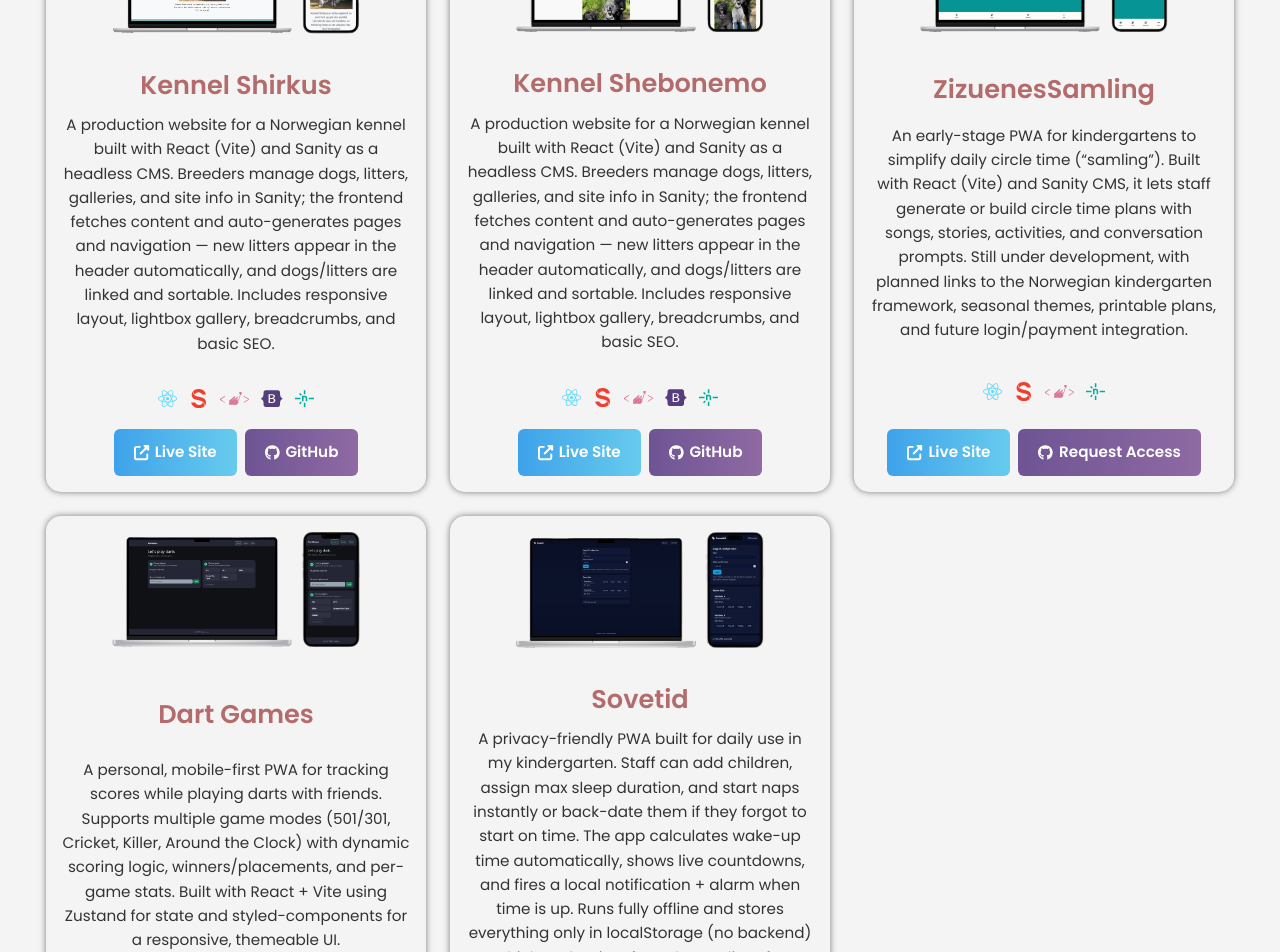
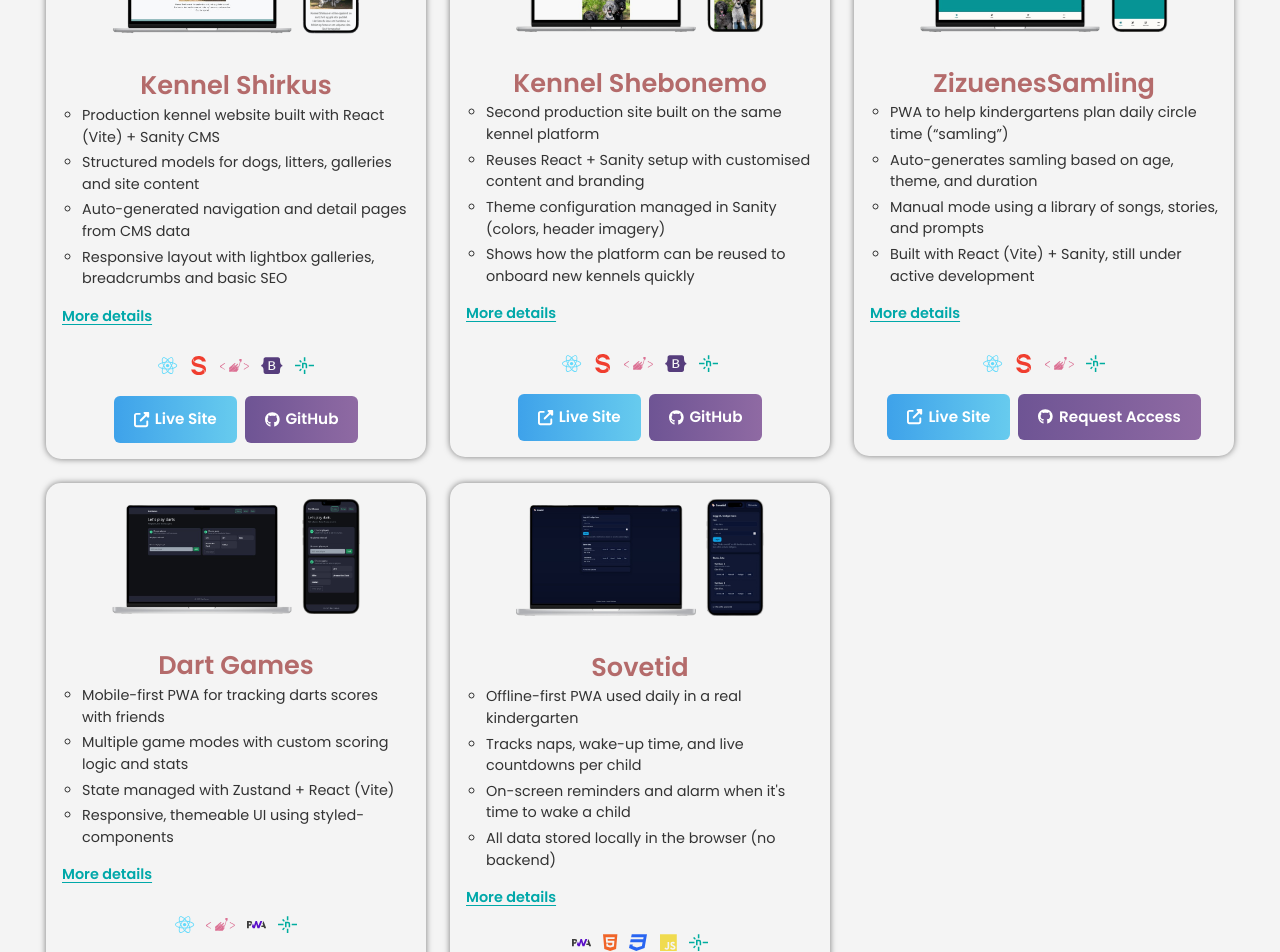
Before and after one commit to IceGreenGalactic/Portfolio2, a React (Vite) app: page / in a window 1280 px wide. Shown: the part 680-1632 px from the top of the page. Built offline with nearby package versions, Linux system fonts and the light colour scheme.

Commit message:
big project update - updates text and style

```diff
--- a/src/components/ProjectCards/ProjectSection.jsx
+++ b/src/components/ProjectCards/ProjectSection.jsx
@@ -10,6 +10,9 @@ import {
   ProjectDescription,
   Buttons,
   Title,
+  MoreToggle,
+  HighlightsList,
+  HighlightItem,
 } from "./ProjectSection.styled";
 import TechIcons from "./TechIcons";
 import HolidazePcImage from "../../assets/images/HolidazePc.png";
@@ -33,13 +36,21 @@ import { FontAwesomeIcon } from "@fortawesome/react-fontawesome";
 import { faGithub } from "@fortawesome/free-brands-svg-icons";
 import { faExternalLinkAlt } from "@fortawesome/free-solid-svg-icons";
 
-const ProjectSection = () => {
 const projects = [
   {
     id: "personal-1",
     title: "Kennel Shirkus",
-      description:
-        "A production website for a Norwegian kennel built with React (Vite) and Sanity as a headless CMS. Breeders manage dogs, litters, galleries, and site info in Sanity; the frontend fetches content and auto-generates pages and navigation — new litters appear in the header automatically, and dogs/litters are linked and sortable. Includes responsive layout, lightbox gallery, breadcrumbs, and basic SEO.",
+    highlights: [
+      "Production kennel website built with React (Vite) + Sanity CMS",
+      "Structured models for dogs, litters, galleries and site content",
+      "Auto-generated navigation and detail pages from CMS data",
+      "Responsive layout with lightbox galleries, breadcrumbs and basic SEO",
+    ],
+    description: `Kennel Shirkus is the first production deployment of a reusable kennel platform I designed and built with React (Vite) and Sanity as a headless CMS. Breeders manage dogs, litters, galleries, and site information directly in Sanity, and the frontend dynamically generates navigation and detail pages from that structured content — new litters automatically appear in the menu, and dogs and litters are linked and easy to browse.
+
+The platform includes a responsive layout, image lightbox galleries, breadcrumbs, and basic SEO handling. Since everything is CMS-driven, the client can update the site independently.
+
+On top of the core platform I implemented a simple theming system where admins can define seasonal or branded colour schemes and header images in Sanity and activate one with a single toggle.`,
     liveLink: "https://shirkus.no/",
     githubLink: "https://github.com/IceGreenGalactic/shirkus-website.git",
     pcImage: ShirkusPcImage,
@@ -49,8 +60,19 @@ const ProjectSection = () => {
   {
     id: "personal-2",
     title: "Kennel Shebonemo",
-      description:
-        "A production website for a Norwegian kennel built with React (Vite) and Sanity as a headless CMS. Breeders manage dogs, litters, galleries, and site info in Sanity; the frontend fetches content and auto-generates pages and navigation — new litters appear in the header automatically, and dogs/litters are linked and sortable. Includes responsive layout, lightbox gallery, breadcrumbs, and basic SEO.",
+    highlights: [
+      "Second production site built on the same kennel platform",
+      "Reuses React + Sanity setup with customised content and branding",
+      "Theme configuration managed in Sanity (colors, header imagery)",
+      "Shows how the platform can be reused to onboard new kennels quickly",
+    ],
+    description: `Kennel Shebonemo is a second production site built on top of the same kennel platform as Kennel Shirkus. I reused the core React (Vite) + Sanity architecture, including the content models for dogs, litters, galleries, and pages, and then customised the branding, structure, and copy for this specific kennel.
+
+The site uses the same theme configuration document in Sanity, so the client can manage colours and header imagery without touching code, while the frontend reads the active theme via a shared getTheme helper.
+
+This project shows how the original custom build can function as a small product: once the platform was in place, onboarding a new client was mainly a matter of content entry and visual tweaks rather than starting from scratch.
+
+`,
     liveLink: "https://shebonemo.no/",
     githubLink: "https://github.com/Kennel-Editor/Kennel-Shebonemo.git",
     pcImage: ShebonemoPcImage,
@@ -60,8 +82,17 @@ const ProjectSection = () => {
   {
     id: "personal-3",
     title: "ZizuenesSamling",
-      description:
-        "An early-stage PWA for kindergartens to simplify daily circle time (“samling”). Built with React (Vite) and Sanity CMS, it lets staff generate or build circle time plans with songs, stories, activities, and conversation prompts. Still under development, with planned links to the Norwegian kindergarten framework, seasonal themes, printable plans, and future login/payment integration.",
+    highlights: [
+      "PWA to help kindergartens plan daily circle time (“samling”)",
+      "Auto-generates samling based on age, theme, and duration",
+      "Manual mode using a library of songs, stories, and prompts",
+      "Built with React (Vite) + Sanity, still under active development",
+    ],
+    description: `ZizuenesSamling is a PWA for kindergartens that helps staff plan daily circle time (“samling”). Built with React (Vite) and Sanity CMS, it can auto-generate a samling based on age group, theme, and duration, so staff can quickly get a complete plan that fits the children in front of them.
+
+The app also supports a manual mode where users can build their own samling by picking from a growing library of songs, stories, conversation prompts, and activities.
+
+It is still under active development, with planned features like links to the Norwegian kindergarten framework, seasonal themes, printable plans, and staff login for saving and sharing samlinger across a team.`,
     liveLink: "https://zizuenes-samling.netlify.app/",
     githubLink: null,
     requestAccess: true,
@@ -72,34 +103,62 @@ const ProjectSection = () => {
   {
     id: "personal-4",
     title: "Dart Games",
-      description:
-        "A personal, mobile-first PWA for tracking scores while playing darts with friends. Supports multiple game modes (501/301, Cricket, Killer, Around the Clock) with dynamic scoring logic, winners/placements, and per-game stats. Built with React + Vite using Zustand for state and styled-components for a responsive, themeable UI.",
+    highlights: [
+      "Mobile-first PWA for tracking darts scores with friends",
+      "Multiple game modes with custom scoring logic and stats",
+      "State managed with Zustand + React (Vite)",
+      "Responsive, themeable UI using styled-components",
+    ],
+    description: `Dart Games is a personal, mobile-first PWA I designed and built for tracking scores while playing darts with friends. It supports multiple game modes (501/301, Cricket, Killer, Around the Clock) with different rules and win conditions.
+
+Each mode has its own scoring logic, handling of turns, and win or placement detection, as well as per-game stats.
+
+Under the hood it is implemented with React + Vite and Zustand for state management, with a responsive, themeable UI built using styled-components.`,
     liveLink: "https://dart-games.netlify.app/",
     githubLink: "https://github.com/IceGreenGalactic/dart.git",
     pcImage: DartPcImage,
     phoneImage: DartPhoneImage,
     technologies: ["react", "styled", "pwa", "netlify"],
   },
-
   {
     id: "personal-5",
     title: "Sovetid",
-      description:
-        "A privacy-friendly PWA built for daily use in my kindergarten. Staff can add children, assign max sleep duration, and start naps instantly or back-date them if they forgot to start on time. The app calculates wake-up time automatically, shows live countdowns, and fires a local notification + alarm when time is up. Runs fully offline and stores everything only in localStorage (no backend) which makes it safe and compliant for childcare use.",
+    highlights: [
+      "Offline-first PWA used daily in a real kindergarten",
+      "Tracks naps, wake-up time, and live countdowns per child",
+      "On-screen reminders and alarm when it's time to wake a child",
+      "All data stored locally in the browser (no backend)",
+    ],
+    description: `Sovetid is a privacy-friendly PWA I built for daily use in my kindergarten. Staff can add children, set a maximum sleep duration, and either start a nap live or back-date it if they forgot to start on time.
+
+The app calculates the wake-up time automatically and shows live countdowns for each child, so it's easy to see who should be woken up next.
+
+When a timer finishes, the app shows a clear on-screen reminder and plays a built-in alarm sound (while the app is open), which works well in a busy everyday setting without needing any external notification service.
+
+It runs fully offline and stores all data in the browser's localStorage (no backend), making it simple, safe, and compliant for childcare use.`,
     liveLink: "https://sovetid.netlify.app/",
     githubLink: "https://github.com/IceGreenGalactic/SleepCountdown.git",
     pcImage: SoveTidPcImage,
     phoneImage: SoveTidPhoneImage,
     technologies: ["pwa", "html", "css", "js", "netlify"],
   },
+
   {
     id: "school-1",
     title: "Holidaze",
-      description:
-        "A responsive platform for booking accommodations, created as part of a Noroff assignment. Features include venue search, detailed info pages, admin tools for managing listings, and API integration for dynamic data.",
+    highlights: [
+      "Accommodation booking platform from a Noroff project",
+      "Venue search, filters, and detailed listing pages",
+      "Admin tools for creating and managing venues",
+      "API-driven data and fully responsive layout",
+    ],
+    description: `Holidaze is a responsive accommodation booking platform created as part of a Noroff assignment. Users can browse and search for venues, view detailed listing pages, and explore options using filters.
+
+I also implemented admin tools for creating and managing venues, all backed by an API for dynamic data.
+
+My focus areas in this project were UX, responsive layout, and handling different user flows, such as guests browsing and booking versus admins managing content.`,
     liveLink: "https://holidazehouses.netlify.app/",
-      githubLink:
-        "https://github.com/IceGreenGalactic/ProjectExam2-Holidayz.git",
+    githubLink: "https://github.com/IceGreenGalactic/ProjectExam2-Holidayz.git",
     pcImage: HolidazePcImage,
     phoneImage: HolidazePhoneImage,
     technologies: ["react", "styled", "bootstrap", "netlify"],
@@ -107,8 +166,17 @@ const ProjectSection = () => {
   {
     id: "school-2",
     title: "Eccoh",
-      description:
-        "An e-commerce web app built with React and Redux, created as part of a Noroff assignment. Offers cart management, search, and API-driven product listings.",
+    highlights: [
+      "E-commerce app built with React + Redux",
+      "Product listing, search, and cart management",
+      "Consuming external API for products",
+      "Focused on structured state management and clean flows",
+    ],
+    description: `Eccoh is an e-commerce web app built with React and Redux for a Noroff course assignment. It includes product listing pages, search, product detail views, and a shopping cart flow.
+
+I set up state handling with Redux to keep the data flow predictable and easy to reason about, especially around cart updates and filtering.
+
+The app consumes an external API for product data, and the goal of the project was to practise structured state management and create a clean, understandable shopping experience.`,
     liveLink: "https://eccho.netlify.app/",
     githubLink: "https://github.com/IceGreenGalactic/webshop-react-CA.git",
     pcImage: EccohPcImage,
@@ -118,8 +186,17 @@ const ProjectSection = () => {
   {
     id: "school-3",
     title: "AuctionHouse",
-      description:
-        "An auction platform developed as part of a Noroff assignment. Users can list items, place bids, and manage profiles, with responsive design and real-time updates.",
+    highlights: [
+      "Auction platform from a Noroff semester project",
+      "Users can list items, bid, and manage profiles",
+      "Built with HTML, Sass, and vanilla JavaScript",
+      "Focus on working with a public API and form handling",
+    ],
+    description: `AuctionHouse is an auction platform developed for a Noroff semester project. Users can register, create listings, place bids, and manage their profile and active auctions.
+
+The frontend is built with HTML, Sass, and vanilla JavaScript, consuming a public API for data.
+
+This project focused on working with a slightly larger codebase without a framework, handling forms and validation, and structuring the code in a way that stays maintainable as features grow.`,
     liveLink: "https://auction-houze.netlify.app/",
     githubLink: "https://github.com/IceGreenGalactic/semesterProject2.git",
     pcImage: AuctionHousePcImage,
@@ -128,27 +205,54 @@ const ProjectSection = () => {
   },
 ];
 
-  const personalProjects = projects.filter((p) => p.id.startsWith("personal"));
-  const schoolProjects = projects.filter((p) => p.id.startsWith("school"));
+const ProjectCard = ({ project }) => {
+  const [expanded, setExpanded] = React.useState(false);
 
-  const ProjectGrid = ({ items }) => (
-    <Grid className="m-auto">
-      {items.map((project) => (
-        <Card key={project.id}>
+  return (
+    <Card>
       <ImageContainer className="text-center">
-            <PcImage
-              src={project.pcImage}
-              alt={`${project.title} on desktop`}
-            />
+        <PcImage src={project.pcImage} alt={`${project.title} on desktop`} />
         <PhoneImage
           className="img img-fluid col-2"
           src={project.phoneImage}
           alt={`${project.title} on mobile`}
         />
       </ImageContainer>
+
       <ProjectTitle>{project.title}</ProjectTitle>
-          <ProjectDescription>{project.description}</ProjectDescription>
+
+      {project.highlights && project.highlights.length > 0 && (
+        <HighlightsList>
+          {project.highlights.map((item, index) => (
+            <HighlightItem key={index}>{item}</HighlightItem>
+          ))}
+        </HighlightsList>
+      )}
+
+      {project.description && (
+        <>
+          {expanded && (
+            <div>
+              {project.description
+                .trim()
+                .split("\n\n")
+                .map((paragraph, i) => (
+                  <ProjectDescription key={i}>{paragraph}</ProjectDescription>
+                ))}
+            </div>
+          )}
+
+          <MoreToggle
+            onClick={() => setExpanded((prev) => !prev)}
+            aria-expanded={expanded}
+          >
+            {expanded ? "Show less" : "More details"}
+          </MoreToggle>
+        </>
+      )}
+
       <TechIcons technologies={project.technologies} />
+
       <Buttons>
         {project.liveLink && (
           <a
@@ -185,6 +289,17 @@ const ProjectSection = () => {
         )}
       </Buttons>
     </Card>
+  );
+};
+
+const ProjectSection = () => {
+  const personalProjects = projects.filter((p) => p.id.startsWith("personal"));
+  const schoolProjects = projects.filter((p) => p.id.startsWith("school"));
+
+  const ProjectGrid = ({ items }) => (
+    <Grid className="m-auto">
+      {items.map((project) => (
+        <ProjectCard key={project.id} project={project} />
       ))}
     </Grid>
   );
--- a/src/components/ProjectCards/ProjectSection.styled.js
+++ b/src/components/ProjectCards/ProjectSection.styled.js
@@ -54,6 +54,7 @@ export const Card = styled.div`
   flex-direction: column;
   justify-content: space-between;
   width: 100%;
+  align-self: start; /*only if max 4 points on each card*/
   padding: 16px;
   border-radius: 15px;
   background: ${({ theme }) => theme.colors.background};
@@ -94,12 +95,28 @@ export const ProjectTitle = styled.h2`
   color: ${({ theme }) => theme.colors.primary};
 `;
 
+export const HighlightsList = styled.ul`
+  margin: 0 0 0.75rem 0;
+  padding-left: 1.25rem;
+  list-style-type: circle;
+  font-size: 0.9rem;
+  line-height: 1.5;
+  color: ${({ theme }) => theme.colors.text};
+  text-align: left;
+`;
 export const ProjectDescription = styled.p`
-  font-size: 0.95rem;
-  text-align: center;
-  margin: 0.5rem 0 0.75rem 0;
+  padding-left: 1.25rem;
+  font-size: 0.9rem;
+  opacity: 0.85;
+
+  text-align: left;
+  margin: 0.5rem 0 1rem 0; /* litt mer nederst */
   line-height: 1.6;
   color: ${({ theme }) => theme.colors.text};
+`;
+
+export const HighlightItem = styled.li`
+  margin-bottom: 0.25rem;
 `;
 
 export const Buttons = styled.div`
@@ -166,3 +183,19 @@ export const TechIconsStyled = styled.div`
     font-size: 1.8rem;
   }
 `;
+export const MoreToggle = styled.button`
+  align-self: flex-start;
+  border: none;
+  background: none;
+  color: ${({ theme }) => theme.colors.secondary};
+  font-size: 0.9rem;
+  font-weight: 600;
+  cursor: pointer;
+  text-decoration: underline;
+  text-underline-offset: 3px;
+  margin-bottom: 0.5rem;
+
+  &:hover {
+    opacity: 0.8;
+  }
+`;
```
Lines whose indentation alone changed are shown as unchanged.
